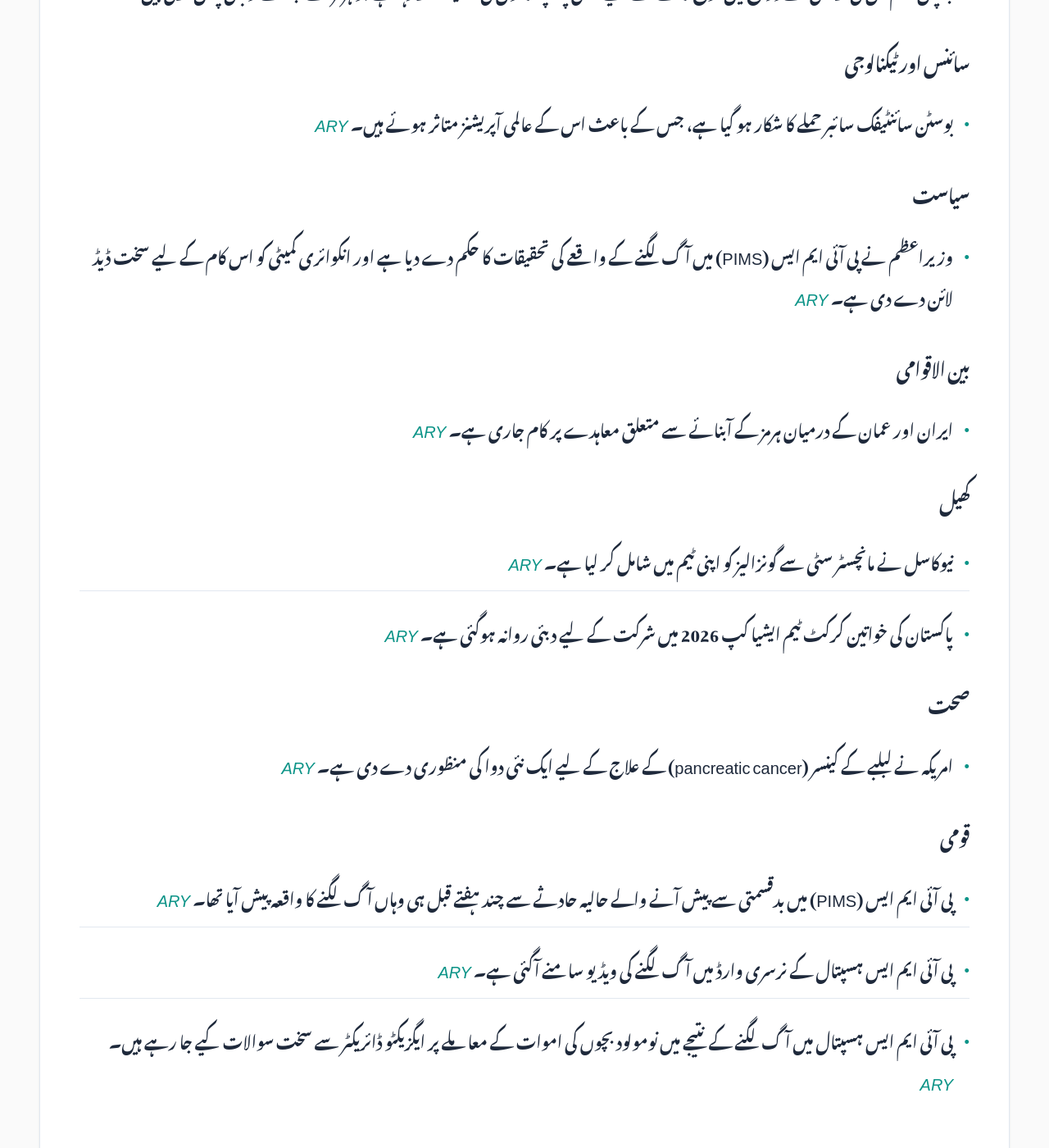
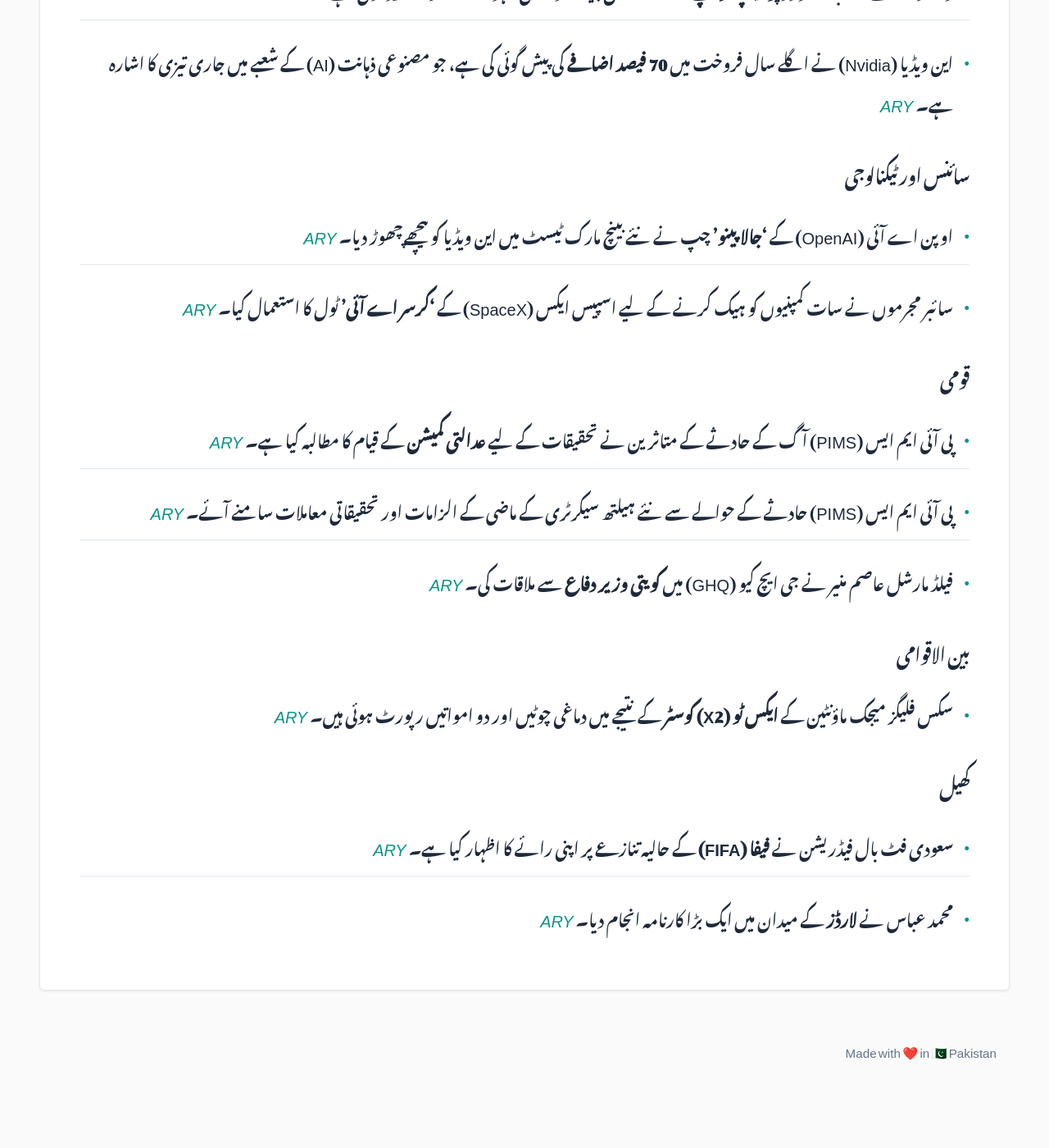
Before and after one commit to zsubzwary/news, a Jekyll site: the page built from ur/index.md, in a window 1280 px wide and 1400 px high, scrolled down 652 px. Shown: the whole window at 82% size. Built offline with Jekyll 4.4.1, drawn with Linux system fonts in a browser that asks for light colours; some web fonts are replaced; comment, search, counter and statistics services are not loaded; after the commit the page ends 2029 px from its top, so only the background shows below that; some of the changed text lies outside the part shown.

Commit message:
DateTime; 2026-08-27T16:07:47.653Z

```diff
--- a/ur/index.md
+++ b/ur/index.md
@@ -7,30 +7,26 @@ rtl: true
 
 پاکستان کی تازہ خبروں کا خلاصہ
 
- &lrm; 27-Aug-2026 09:07PKT
+ &lrm; 27-Aug-2026 21:07PKT
 
 پڑھنے کا وقت : 2 منٹ
 
 ### معیشت
-- جاپان خام تیل کی فراہمی کے ذرائع میں تنوع لانے کے لیے ایسی پائپ لائنوں کی حمایت کر رہا ہے جو ہرمز کے آبنائے کو بائی پاس کرتی ہیں۔ *[ARY](https://arynews.tv/japan-to-diversify-crude-supplies-back-pipelines-that-bypass-hormuz)*
+- والمارٹ نے منتخب اسٹورز پر **'ٹیپ ٹو پے'** کانٹیکٹ لیس چیک آؤٹ کی سہولت متعارف کروا دی ہے۔ *[ARY](https://arynews.tv/walmart-rolls-out-tap-to-pay-contactless-checkout-at-select-stores)*
+- این ویڈیا (Nvidia) نے اگلے سال فروخت میں **70 فیصد اضافے** کی پیش گوئی کی ہے، جو مصنوعی ذہانت (AI) کے شعبے میں جاری تیزی کا اشارہ ہے۔ *[ARY](https://arynews.tv/nvidia-forecasts-70-sales-growth-next-year-signals-ai-spending-boom-has-years-left-to-run)*
 
 ### سائنس اور ٹیکنالوجی
-- بوسٹن سائنٹیفک سائبر حملے کا شکار ہو گیا ہے، جس کے باعث اس کے عالمی آپریشنز متاثر ہوئے ہیں۔ *[ARY](https://arynews.tv/boston-scientific-hit-by-cyberattack-global-operations-affected)*
+- اوپن اے آئی (OpenAI) کے **'جالاپینو'** چپ نے نئے بینچ مارک ٹیسٹ میں این ویڈیا کو پیچھے چھوڑ دیا۔ *[ARY](https://arynews.tv/openai-jalapeno-chip-outperforms-nvidia-in-new-benchmark-tests)*
+- سائبر مجرموں نے سات کمپنیوں کو ہیک کرنے کے لیے اسپیس ایکس (SpaceX) کے **'کرسر اے آئی'** ٹول کا استعمال کیا۔ *[ARY](https://arynews.tv/cybercriminals-used-spacexs-cursor-ai-tool-to-hack-seven-companies)*
 
-### سیاست
-- وزیراعظم نے پی آئی ایم ایس (PIMS) میں آگ لگنے کے واقعے کی تحقیقات کا حکم دے دیا ہے اور انکوائری کمیٹی کو اس کام کے لیے سخت ڈیڈ لائن دے دی ہے۔ *[ARY](https://arynews.tv/pm-orders-pims-fire-probe-as-inquiry-committee-gets-strict-deadline)*
+### قومی
+- پی آئی ایم ایس (PIMS) آگ کے حادثے کے متاثرین نے تحقیقات کے لیے **عدالتی کمیشن** کے قیام کا مطالبہ کیا ہے۔ *[ARY](https://arynews.tv/pims-tragedy-victims-demand-judicial-commission-to-probe-fire)*
+- پی آئی ایم ایس (PIMS) حادثے کے حوالے سے نئے ہیلتھ سیکرٹری کے ماضی کے الزامات اور تحقیقاتی معاملات سامنے آئے۔ *[ARY](https://arynews.tv/pim-tragedy-new-health-secretarys-past-allegations-and-inquiries-surface)*
+- فیلڈ مارشل عاصم منیر نے جی ایچ کیو (GHQ) میں **کویتی وزیر دفاع** سے ملاقات کی۔ *[ARY](https://arynews.tv/field-marshal-asim-munir-meets-kuwaiti-defence-minister-at-ghq)*
 
 ### بین الاقوامی
-- ایران اور عمان کے درمیان ہرمز کے آبنائے سے متعلق معاہدے پر کام جاری ہے۔ *[ARY](https://arynews.tv/iran-and-oman-still-working-on-strait-of-hormuz-accord-says-senior-iranian-source)*
+- سکس فلیگز میجک ماؤنٹین کے **ایکس ٹو (X2) کوسٹر** کے نتیجے میں دماغی چوٹیں اور دو امواتیں رپورٹ ہوئی ہیں۔ *[ARY](https://arynews.tv/six-flags-magic-mountains-x2-coaster-linked-to-traumatic-brain-injuries-and-two-fatalities)*
 
 ### کھیل
-- نیوکاسل نے مانچسٹر سٹی سے گونزالیز کو اپنی ٹیم میں شامل کر لیا ہے۔ *[ARY](https://arynews.tv/newcastle-land-gonzalez-from-manchester-city)*
-- پاکستان کی خواتین کرکٹ ٹیم ایشیا کپ 2026 میں شرکت کے لیے دبئی روانہ ہوگئی ہے۔ *[ARY](https://arynews.tv/pakistan-womens-team-leaves-for-dubai-to-participate-in-asia-cup-2026)*
-
-### صحت
-- امریکہ نے لبلبے کے کینسر (pancreatic cancer) کے علاج کے لیے ایک نئی دوا کی منظوری دے دی ہے۔ *[ARY](https://arynews.tv/rasonque-us-approves-drug-for-pancreatic-cancer)*
-
-### قومی
-- پی آئی ایم ایس (PIMS) میں بدقسمتی سے پیش آنے والے حالیہ حادثے سے چند ہفتے قبل ہی وہاں آگ لگنے کا واقعہ پیش آیا تھا۔ *[ARY](https://arynews.tv/pims-saw-blaze-weeks-before-wednesday-tragedy)*
-- پی آئی ایم ایس ہسپتال کے نرسری وارڈ میں آگ لگنے کی ویڈیو سامنے آگئی ہے۔ *[ARY](https://arynews.tv/pims-nursery-ward-fire-video-surfaces)*
-- پی آئی ایم ایس ہسپتال میں آگ لگنے کے نتیجے میں نومولود بچوں کی اموات کے معاملے پر ایگزیکٹو ڈائریکٹر سے سخت سوالات کیے جا رہے ہیں۔ *[ARY](https://arynews.tv/pims-hospital-fire-raises-tough-questions-for-executive-director-over-newborn-deaths)*
+- سعودی فٹ بال فیڈریشن نے **فیفا (FIFA)** کے حالیہ تنازعے پر اپنی رائے کا اظہار کیا ہے۔ *[ARY](https://arynews.tv/saudi-football-federation-weighs-in-on-fifa-fiasco)*
+- محمد عباس نے **لارڈز** کے میدان میں ایک بڑا کارنامہ انجام دیا۔ *[ARY](https://arynews.tv/mohammad-abbas-achieves-massive-feat-at-lords)*
```
